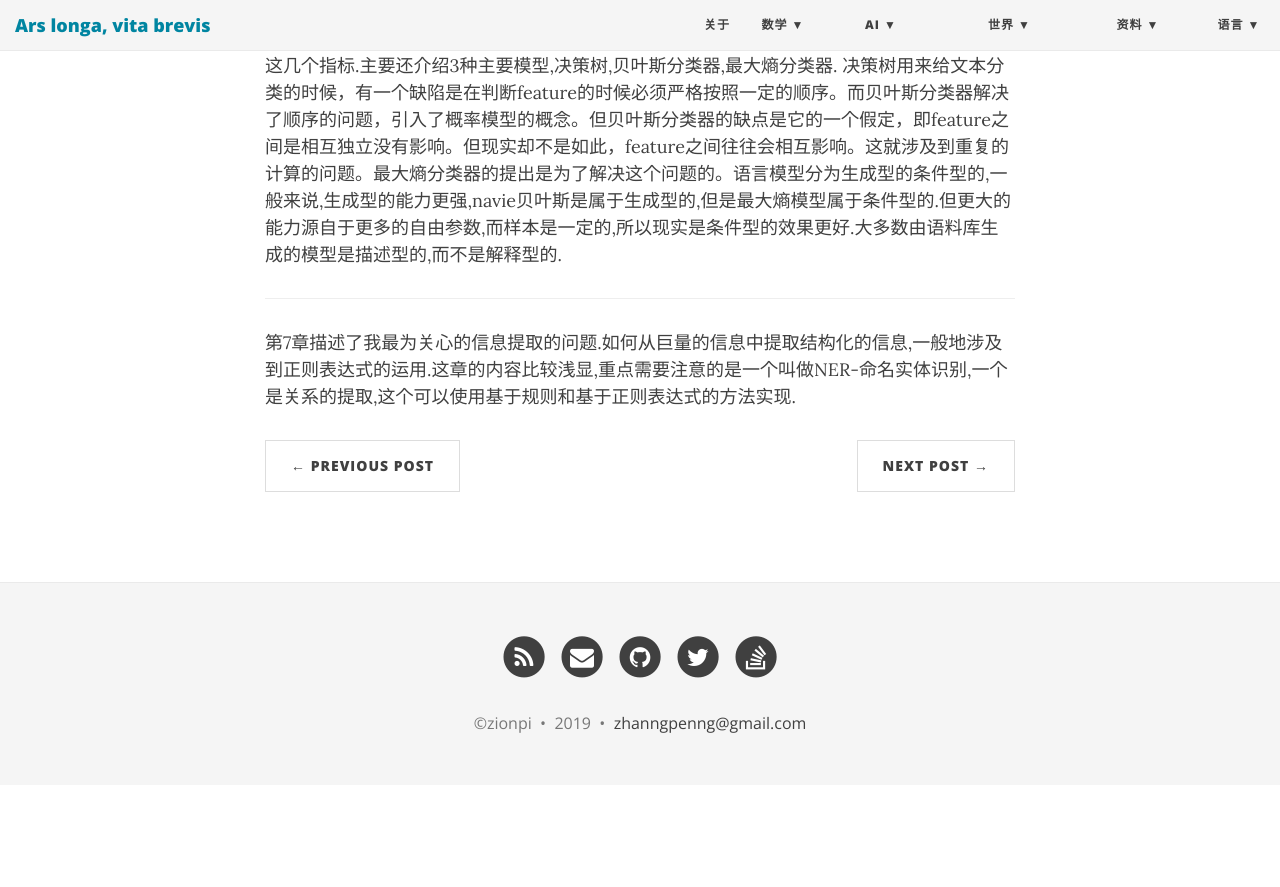
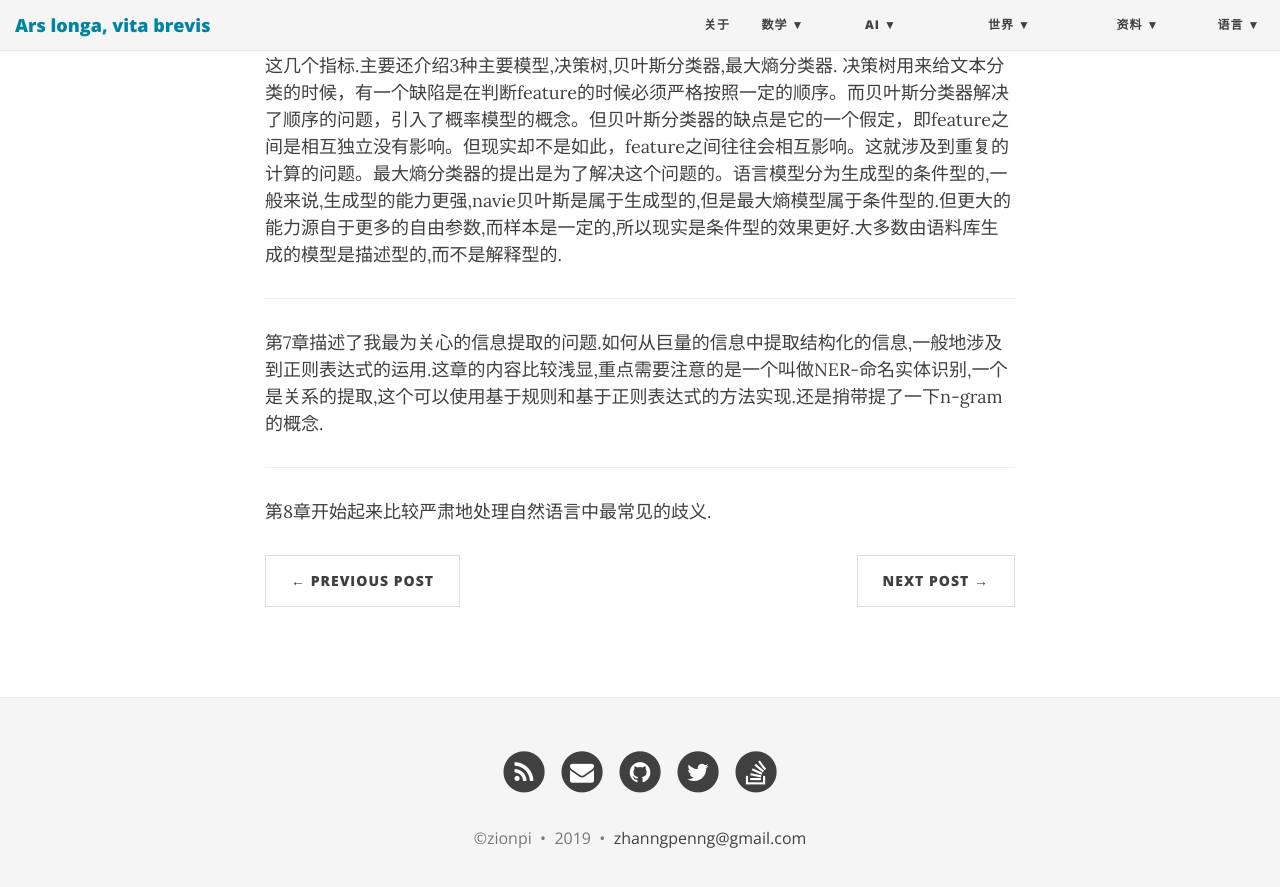
Before and after one commit to ZionPi/zionpi.github.io, a Jekyll site: the page built from _posts/2013-10-02-natural-language-processing-with-python.md, in a window 1280 px wide and 900 px high, scrolled down 1066 px. Shown: the top 887 px of the window. Built offline with Jekyll 4.4.1, drawn with Linux system fonts in a browser that asks for light colours; nearby versions of some CDN libraries; before the commit the page ends 1851 px from its top, so only the background shows below that.

Commit message:
Update 2013-10-02-natural-language-processing-with-python.md

```diff
--- a/_posts/2013-10-02-natural-language-processing-with-python.md
+++ b/_posts/2013-10-02-natural-language-processing-with-python.md
@@ -25,4 +25,7 @@ Tagging,比如画树,不是先画树,再画蓝天.Brill Tagging是反过来,先
 决策树用来给文本分类的时候，有一个缺陷是在判断feature的时候必须严格按照一定的顺序。而贝叶斯分类器解决了顺序的问题，引入了概率模型的概念。但贝叶斯分类器的缺点是它的一个假定，即feature之间是相互独立没有影响。但现实却不是如此，feature之间往往会相互影响。这就涉及到重复的计算的问题。最大熵分类器的提出是为了解决这个问题的。语言模型分为生成型的条件型的,一般来说,生成型的能力更强,navie贝叶斯是属于生成型的,但是最大熵模型属于条件型的.但更大的能力源自于更多的自由参数,而样本是一定的,所以现实是条件型的效果更好.大多数由语料库生成的模型是描述型的,而不是解释型的.
 
 ---
-第7章描述了我最为关心的信息提取的问题.如何从巨量的信息中提取结构化的信息,一般地涉及到正则表达式的运用.这章的内容比较浅显,重点需要注意的是一个叫做NER-命名实体识别,一个是关系的提取,这个可以使用基于规则和基于正则表达式的方法实现.
+第7章描述了我最为关心的信息提取的问题.如何从巨量的信息中提取结构化的信息,一般地涉及到正则表达式的运用.这章的内容比较浅显,重点需要注意的是一个叫做NER-命名实体识别,一个是关系的提取,这个可以使用基于规则和基于正则表达式的方法实现.还是捎带提了一下n-gram的概念.
+
+---
+第8章开始起来比较严肃地处理自然语言中最常见的歧义.
```
